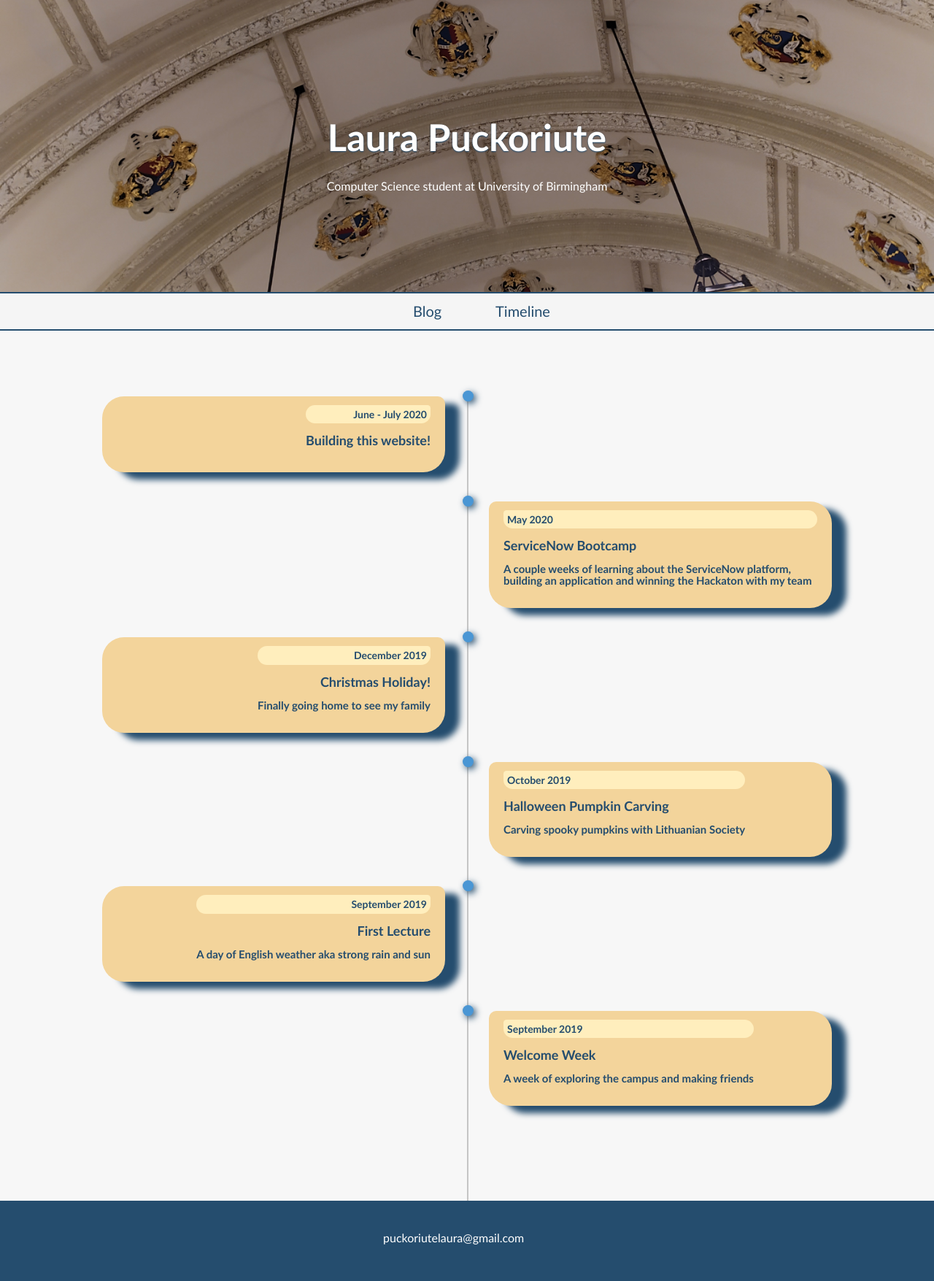
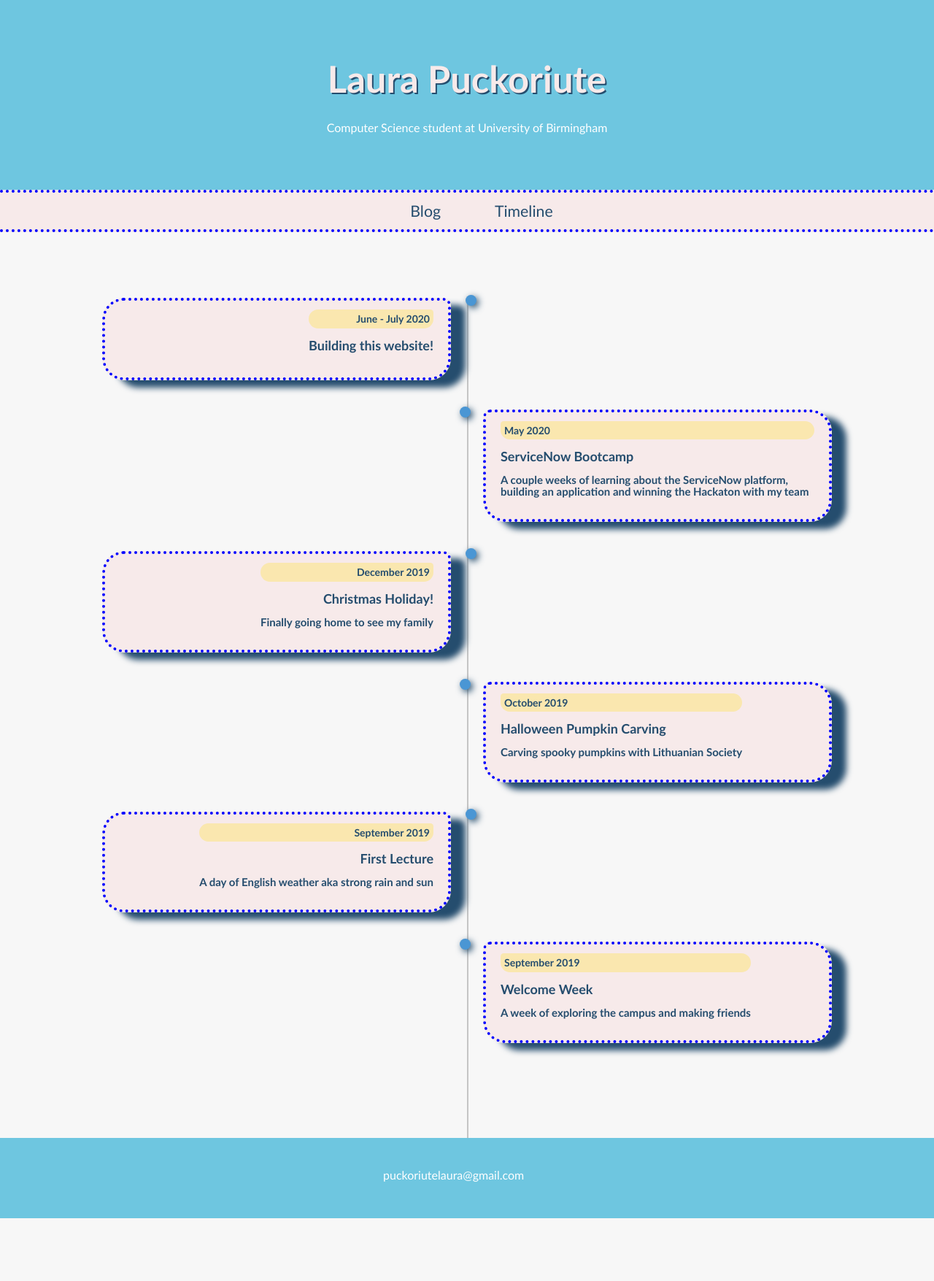
Before and after one commit to llaurap/my_first_blog, a Django app: page /timeline/ in a window 1280 px wide. Shown: the whole page at 73% size. After the commit the page ends 1669 px from the top, so only its background shows below. Run offline with Django 3.2, Linux system fonts and the light colour scheme; data comes from the database, SQL or seed files in the repository; some libraries are stand-ins or nearby versions.

Commit message:
css changes

```diff
--- a/blog/static/css/blog.css
+++ b/blog/static/css/blog.css
@@ -10,15 +10,13 @@ h1 a, h2 a {
 /*              HEADER 1               */
 /***************************************/
 .page_header {
-    background-color: none;
-    padding: 140px 20px 20px 20px;
+    background-color: rgb(110, 198, 224);
+    padding: 60px 20px 20px 20px;
     left: 0;
     top: 0;
     width: 100%;
 
-    background-image: url(uni3.jpg);
-
-    min-height: 400px;
+    min-height: 260px;
     background-attachment: fixed;
     background-position: center;
     background-repeat: no-repeat;
@@ -50,7 +48,8 @@ h1 a, h2 a {
 .page_header_section h1 a {
     font-stretch: semi-expanded;
     font-weight: 700;
-    text-shadow: 0px 1px 2px  rgb(37, 77, 110);
+    text-shadow: 2px 2px 0px  rgb(37, 77, 110);
+    color:  rgb(247, 234, 234);
 }
 .moto {
     color: rgb(255, 255, 255);
@@ -58,6 +57,7 @@ h1 a, h2 a {
     font-size: 16px;
     padding-top: 20px;
     text-align: center;
+    font-weight: 500;
 }
 
 /***************************************/
@@ -65,10 +65,14 @@ h1 a, h2 a {
 /***************************************/
 
 .page_header2 {
-    background-color: rgb(245, 245, 245);
+    background-color: rgb(247, 234, 234);
     border: 2px rgb(37, 77, 110);
-    border-top-style: solid;
-    border-bottom-style: solid;
+    border-top-style: dotted;
+    border-bottom-style: dotted;
+    border-top-width: 4px;
+    border-bottom-width: 4px;
+    border-top-color: blue;
+    border-bottom-color: blue;
     position: relative;
     width: 100%;
 }
@@ -91,7 +95,7 @@ h1 a, h2 a {
 .header_button a {
     color: rgb(37, 77, 110);
     font-family: candara, serif;
-    font-size: 15pt;
+    font-size: 16pt;
     padding: 15px;
     width: 100%;
 }
@@ -207,6 +211,8 @@ h1 a, h2 a {
     box-sizing: initial;
     background-color: rgb(243, 212, 155);
     box-shadow: 20px 10px 8px  rgb(37, 77, 110);
+
+
     height: relative;
     line-height: normal;
     list-style: none;
@@ -214,6 +220,13 @@ h1 a, h2 a {
     padding: 2px 20px 20px 20px;
     position: relative;
     width: 43%;
+
+    background-color: rgb(247, 234, 234);
+    box-shadow: 20px 10px 8px  rgb(37, 77, 110);
+    border-width: 4px;
+    border-style: dotted;
+    border-color: blue;
+
 }
 
 .timeline ul li:nth-child(odd) {
@@ -239,7 +252,8 @@ h1 a, h2 a {
 }
 
 .event_time {
-    background-color: rgb(255, 238, 189);
+    /*background-color: rgb(255, 238, 189);*/
+    background-color: rgb(250, 231, 175);
     border-radius: 10px 30px 30px 30px;
     color: rgb(37, 77, 110);
     font-family: candara, serif;
@@ -293,7 +307,7 @@ h1 a, h2 a {
 /***************************************/
 .page_footer {
     bottom: 0;
-    background-color: rgb(37, 77, 110);
+    background-color: rgb(110, 198, 224);
     height: 110px;
     left:0;
     position: relative;
```
Also changed, not shown: blog/static/css/uni2.jpg (deleted).
